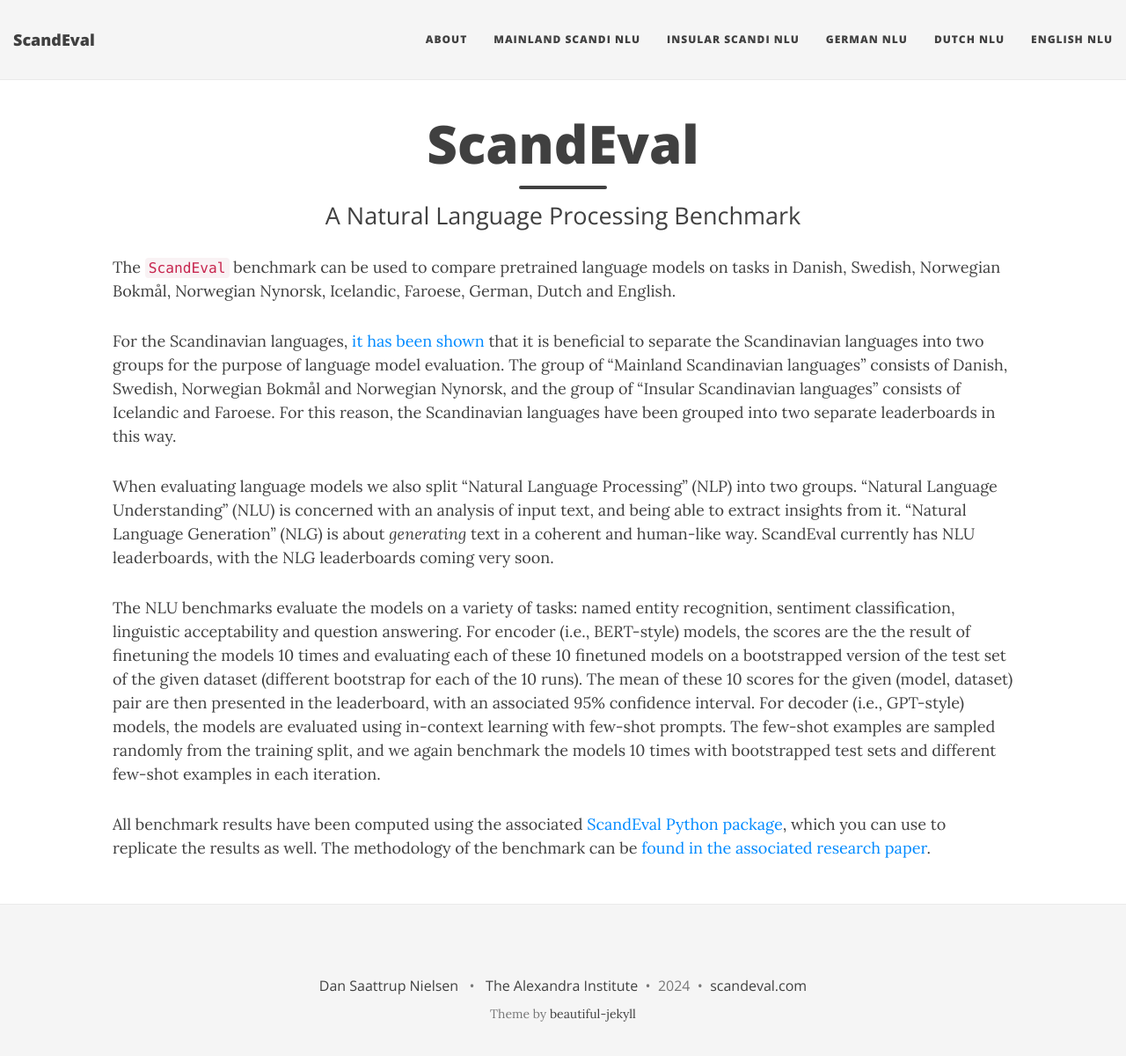
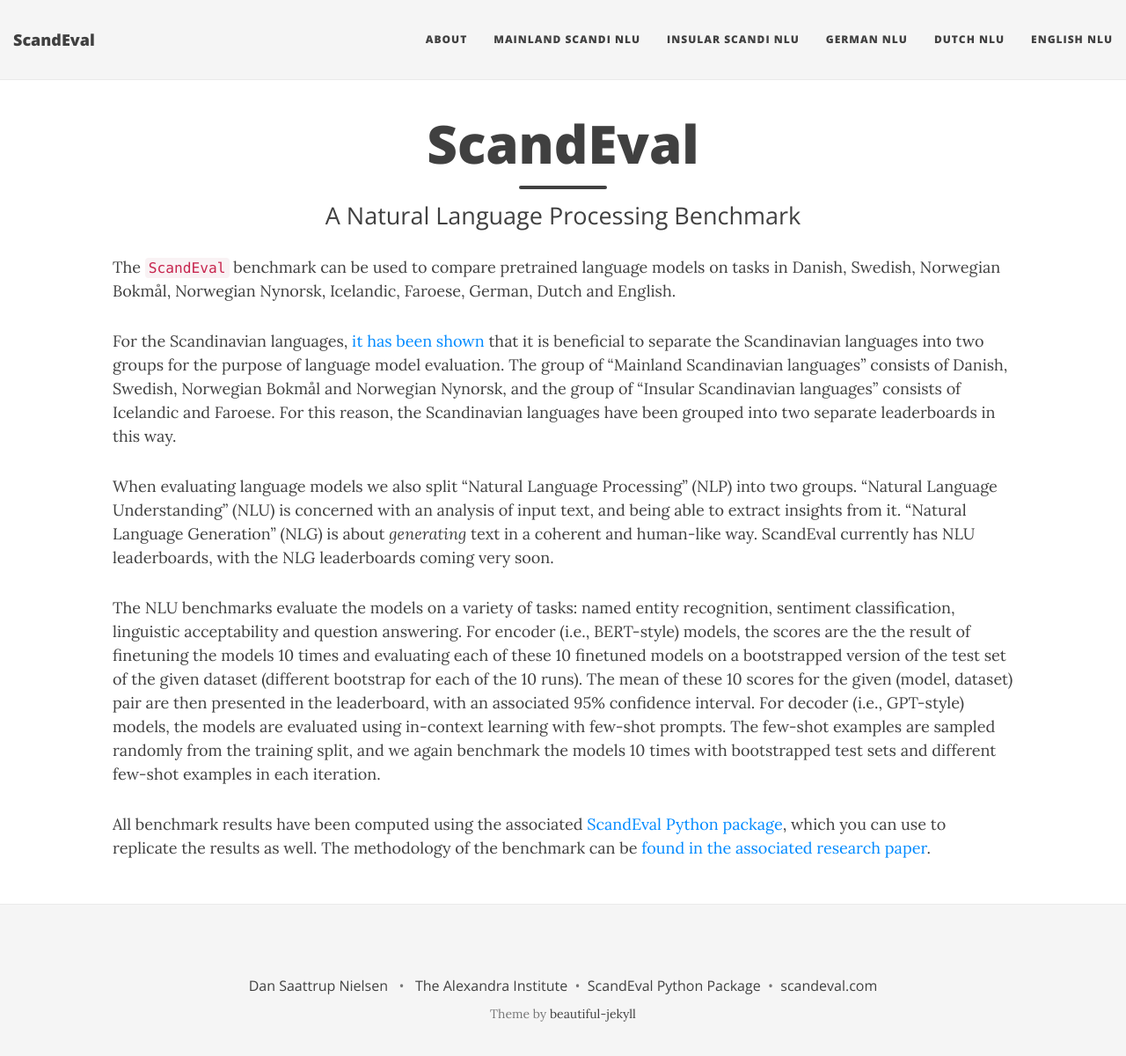
Before and after one commit to ScandEval/scandeval.github.io, a Jekyll site: the page built from index.md, in a window 1280 px wide and 1213 px high. Shown: the top 1200 px of the window at 88% size. Built offline with Jekyll 4.4.1, drawn with Linux system fonts in a browser that asks for light colours; nearby versions of some CDN libraries; a script that is not in the unit is left out.

Commit message:
style: Footer

```diff
--- a/_includes/footer.html
+++ b/_includes/footer.html
@@ -28,11 +28,10 @@
 	  &nbsp;&nbsp;&bull;&nbsp;&nbsp;
       <a href="{{ site.author.affiliation-url }}">{{ site.author.affiliation }}</a>
       &nbsp;&bull;&nbsp;
-      {{ site.time | date: '%Y' }}
-
+      <a href="{{ site.author.github-url }}">{{ site.author.github }}</a>
       {% if site.url-pretty %}
-      &nbsp;&bull;&nbsp;
-      <a href="{{ site.url }}">{{ site.url-pretty }}</a>
+        &nbsp;&bull;&nbsp;
+        <a href="{{ site.url }}">{{ site.url-pretty }}</a>
       {% endif %}
 
       {% if site.matomo %}
@@ -42,7 +41,7 @@
         {% endif %}
       {% endif%}
       </p>
-          <!-- Please don't remove this, keep my open source work credited :) -->
+    <!-- Please don't remove this, keep my open source work credited :) -->
     <p class="theme-by text-muted">
       Theme by
       <a href="https://deanattali.com/beautiful-jekyll/">beautiful-jekyll</a>
```
